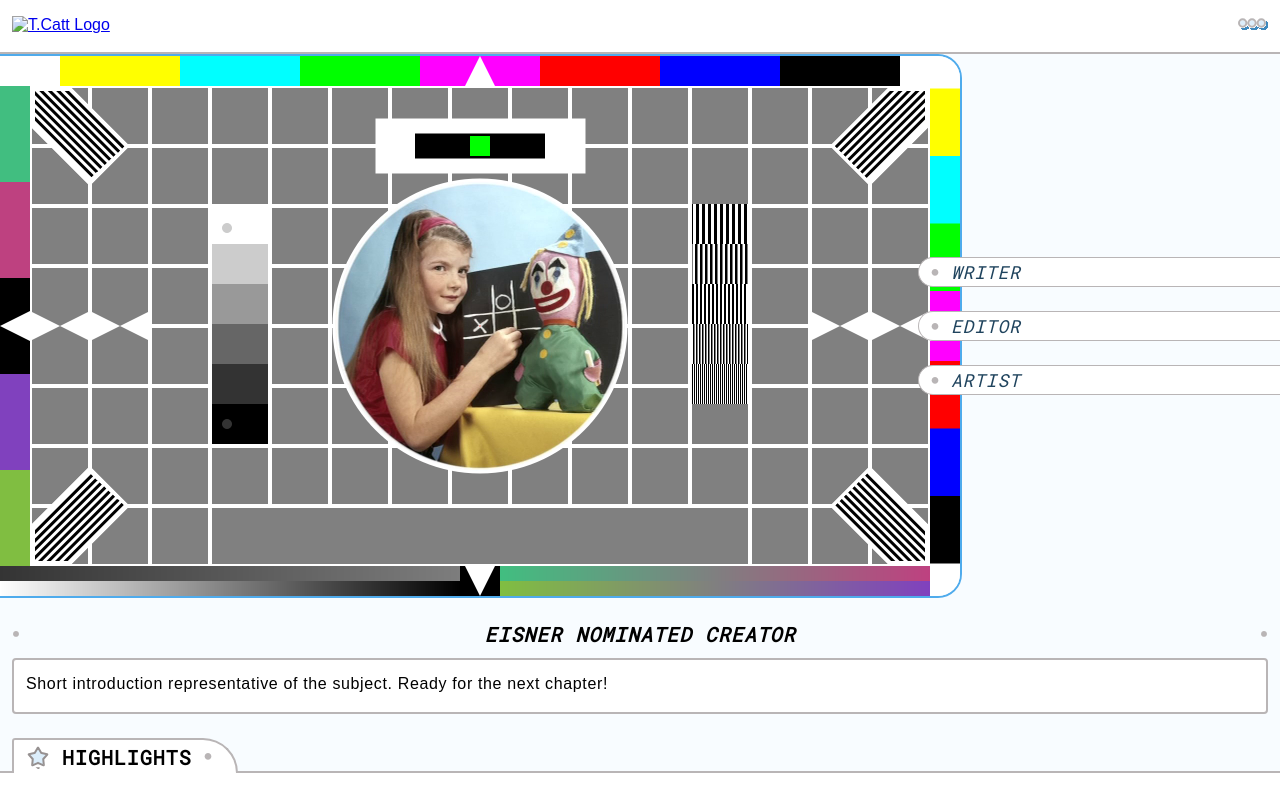
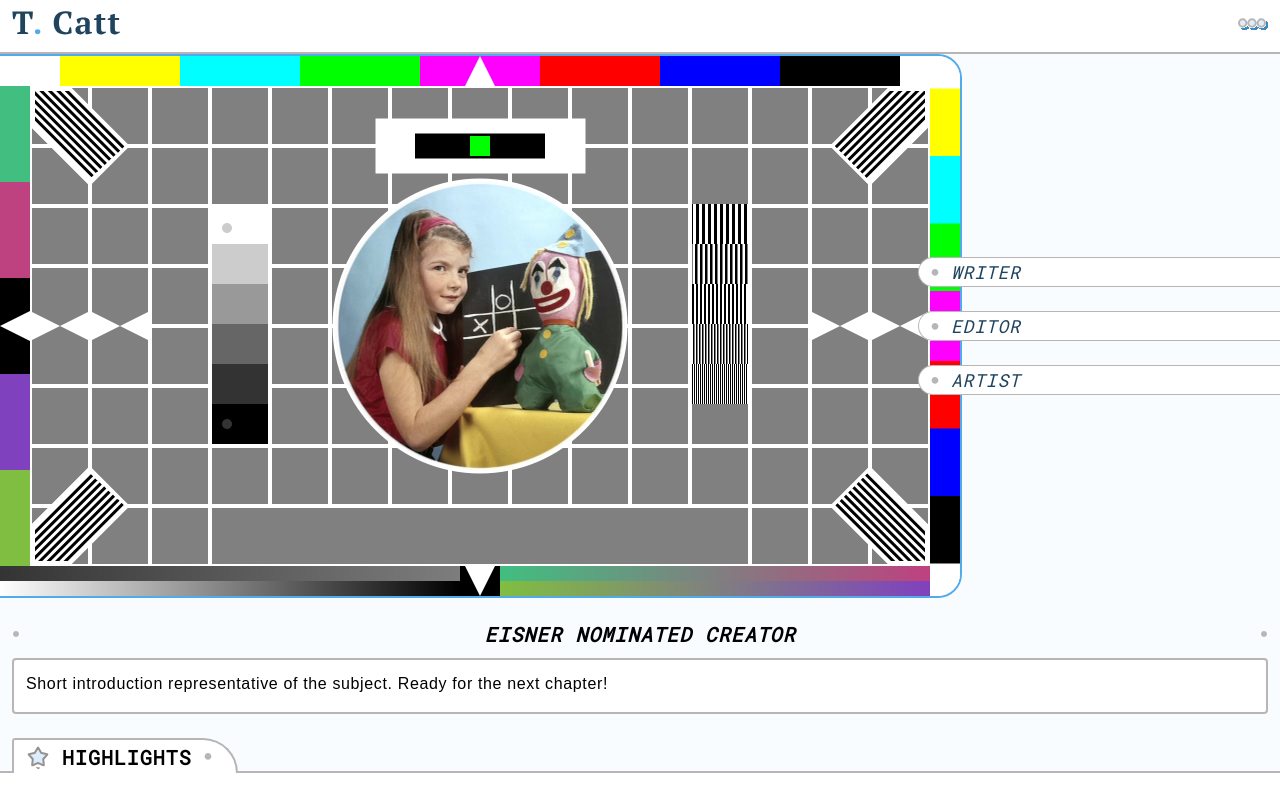
Before and after one commit to uxbydlh/tea-web, a plain HTML site: page index.html in a window 1280 px wide. Shown: the top 794 px of the page. Drawn offline with nearby package versions, Linux system fonts and the light colour scheme; a web font is replaced by a local one.

Commit message:
Added Logo. Nothing fancy. Acting as potential placeholder for client. TODO: Add tiled background

```diff
--- a/components/header.html
+++ b/components/header.html
@@ -1,5 +1,5 @@
 <header class="header">
-    <a href="index.html" class="nav-logo"><img src="#" alt="T.Catt Logo"/></a>
+    <a href="index.html" class="nav-logo"><img src="/media/Logo.svg" alt="T.Catt Logo"/></a>
     <input class="side-menu" type="checkbox" id="side-menu"/>
     <label class="open-menu" for="side-menu"><img src="/media/icons/menu/icon_openmenu.svg" alt="Open Menu"/></label>
     <label class="close-menu" for="side-menu"><img src="/media/icons/menu/icon_closemenu.svg" alt="Close Menu"/></label>
```
Also changed, not shown: media/Logo.svg (added).
